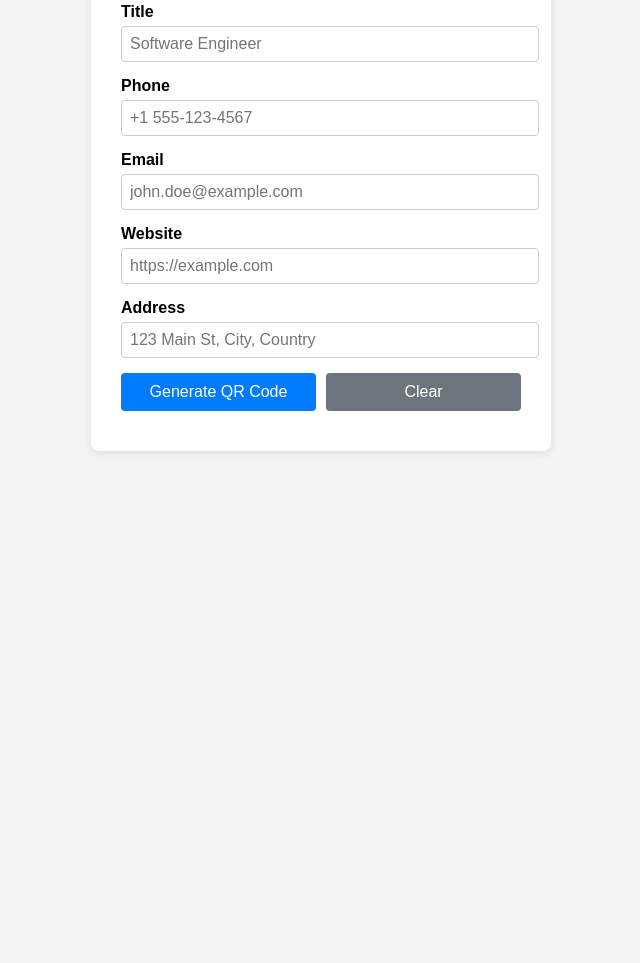
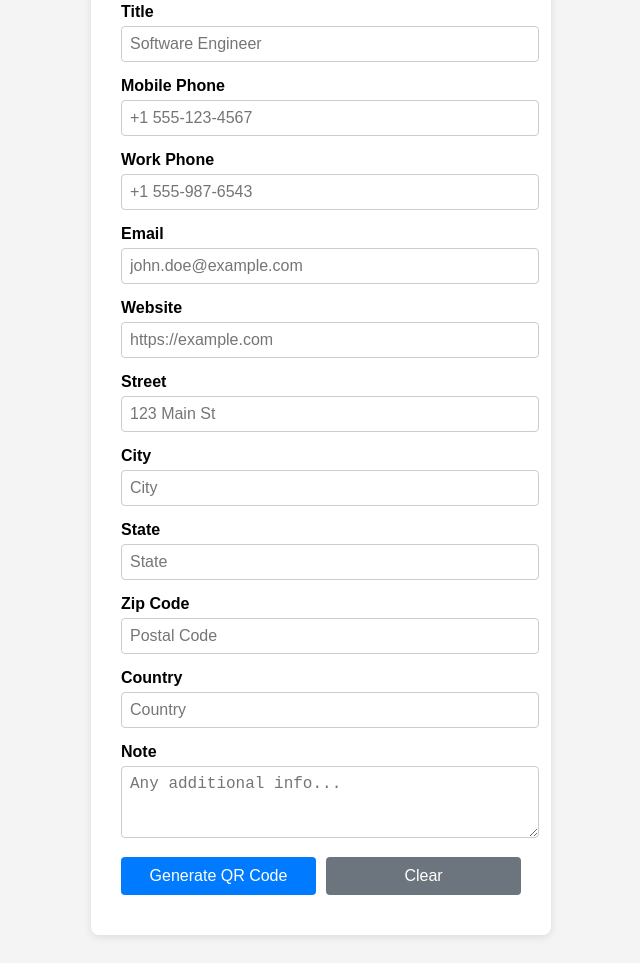
Before and after one commit to securityinfive/QRContactCardGenerator, a plain HTML site: page index.html in a window 1280 px wide. Shown: the part 257-1220 px from the top of the page, without its empty margins (319-959 px from the left). Before the commit the page ends 856 px from the top, so only its background shows below. Drawn offline with Linux system fonts and the light colour scheme.

Commit message:
Update index.html
Tweaked input fields

```diff
--- a/index.html
+++ b/index.html
@@ -35,7 +35,7 @@
       margin-bottom: 5px;
       font-weight: bold;
     }
-    input {
+    input, textarea {
       width: 100%;
       padding: 8px;
       border: 1px solid #ccc;
@@ -92,8 +92,12 @@
         <input type="text" id="title" placeholder="Software Engineer" />
       </div>
       <div class="form-group">
-        <label for="phone">Phone</label>
-        <input type="tel" id="phone" placeholder="+1 555-123-4567" />
+        <label for="mobile">Mobile Phone</label>
+        <input type="tel" id="mobile" placeholder="+1 555-123-4567" />
+      </div>
+      <div class="form-group">
+        <label for="work">Work Phone</label>
+        <input type="tel" id="work" placeholder="+1 555-987-6543" />
       </div>
       <div class="form-group">
         <label for="email">Email</label>
@@ -104,8 +108,28 @@
         <input type="url" id="url" placeholder="https://example.com" />
       </div>
       <div class="form-group">
-        <label for="address">Address</label>
-        <input type="text" id="address" placeholder="123 Main St, City, Country" />
+        <label for="street">Street</label>
+        <input type="text" id="street" placeholder="123 Main St" />
+      </div>
+      <div class="form-group">
+        <label for="city">City</label>
+        <input type="text" id="city" placeholder="City" />
+      </div>
+      <div class="form-group">
+        <label for="state">State</label>
+        <input type="text" id="state" placeholder="State" />
+      </div>
+      <div class="form-group">
+        <label for="zip">Zip Code</label>
+        <input type="text" id="zip" placeholder="Postal Code" />
+      </div>
+      <div class="form-group">
+        <label for="country">Country</label>
+        <input type="text" id="country" placeholder="Country" />
+      </div>
+      <div class="form-group">
+        <label for="note">Note</label>
+        <textarea id="note" rows="3" placeholder="Any additional info..."></textarea>
       </div>
       <div class="button-group">
         <button type="submit">Generate QR Code</button>
@@ -125,21 +149,30 @@
       const fullname = document.getElementById('fullname').value.trim();
       const org = document.getElementById('org').value.trim();
       const jobTitle = document.getElementById('title').value.trim();
-      const phone = document.getElementById('phone').value.trim();
+      const mobile = document.getElementById('mobile').value.trim();
+      const work = document.getElementById('work').value.trim();
       const email = document.getElementById('email').value.trim();
       const url = document.getElementById('url').value.trim();
-      const address = document.getElementById('address').value.trim();
+      const street = document.getElementById('street').value.trim();
+      const city = document.getElementById('city').value.trim();
+      const state = document.getElementById('state').value.trim();
+      const zip = document.getElementById('zip').value.trim();
+      const country = document.getElementById('country').value.trim();
+      const note = document.getElementById('note').value.trim();
 
+      const adr = [ '', '', street, city, state, zip, country ].join(';');
       const vCardLines = [
         'BEGIN:VCARD',
         'VERSION:3.0',
         `FN:${fullname}`,
         org ? `ORG:${org}` : '',
         jobTitle ? `TITLE:${jobTitle}` : '',
-        phone ? `TEL:${phone}` : '',
+        mobile ? `TEL;TYPE=CELL:${mobile}` : '',
+        work ? `TEL;TYPE=WORK:${work}` : '',
         email ? `EMAIL:${email}` : '',
         url ? `URL:${url}` : '',
-        address ? `ADR:${address}` : '',
+        (street || city || state || zip || country) ? `ADR:${adr}` : '',
+        note ? `NOTE:${note}` : '',
         'END:VCARD'
       ].filter(Boolean).join('\n');
 
```
